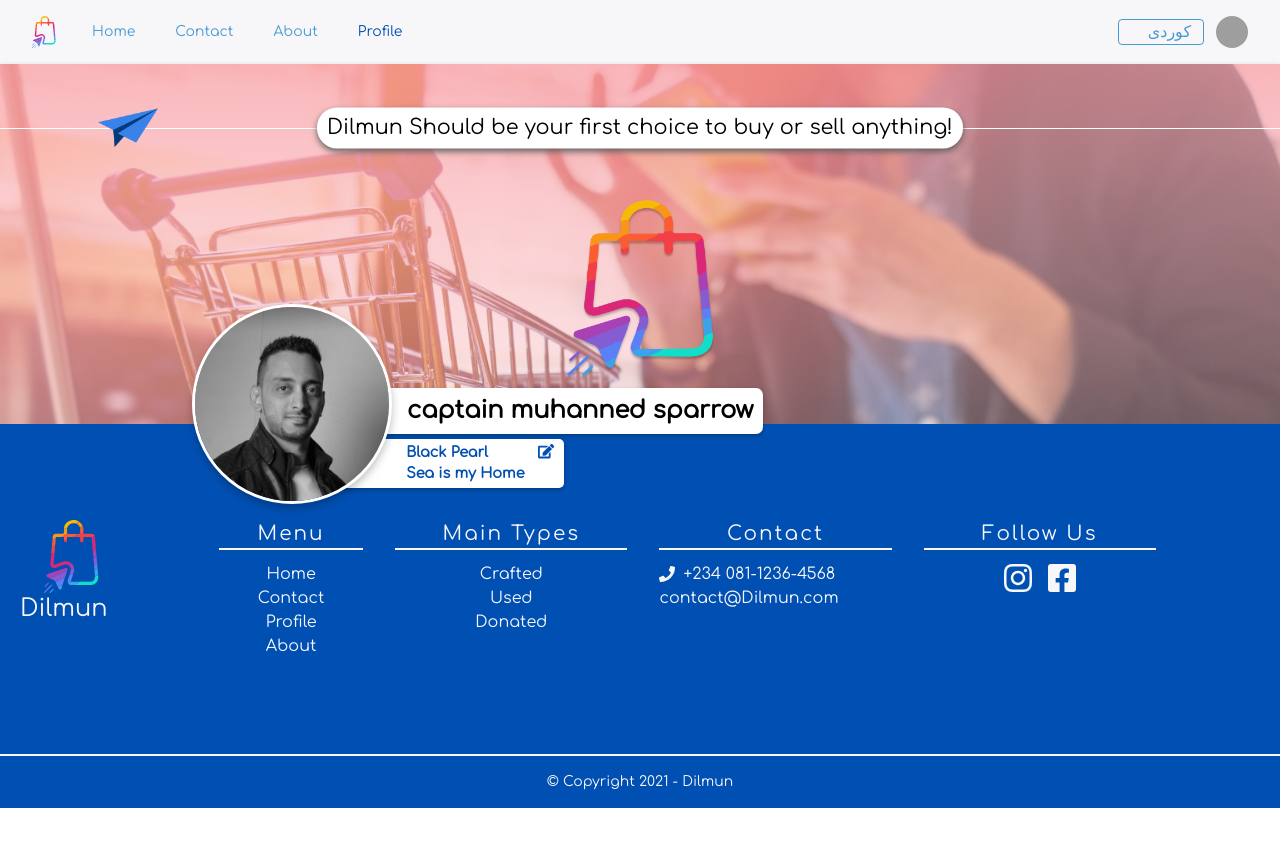
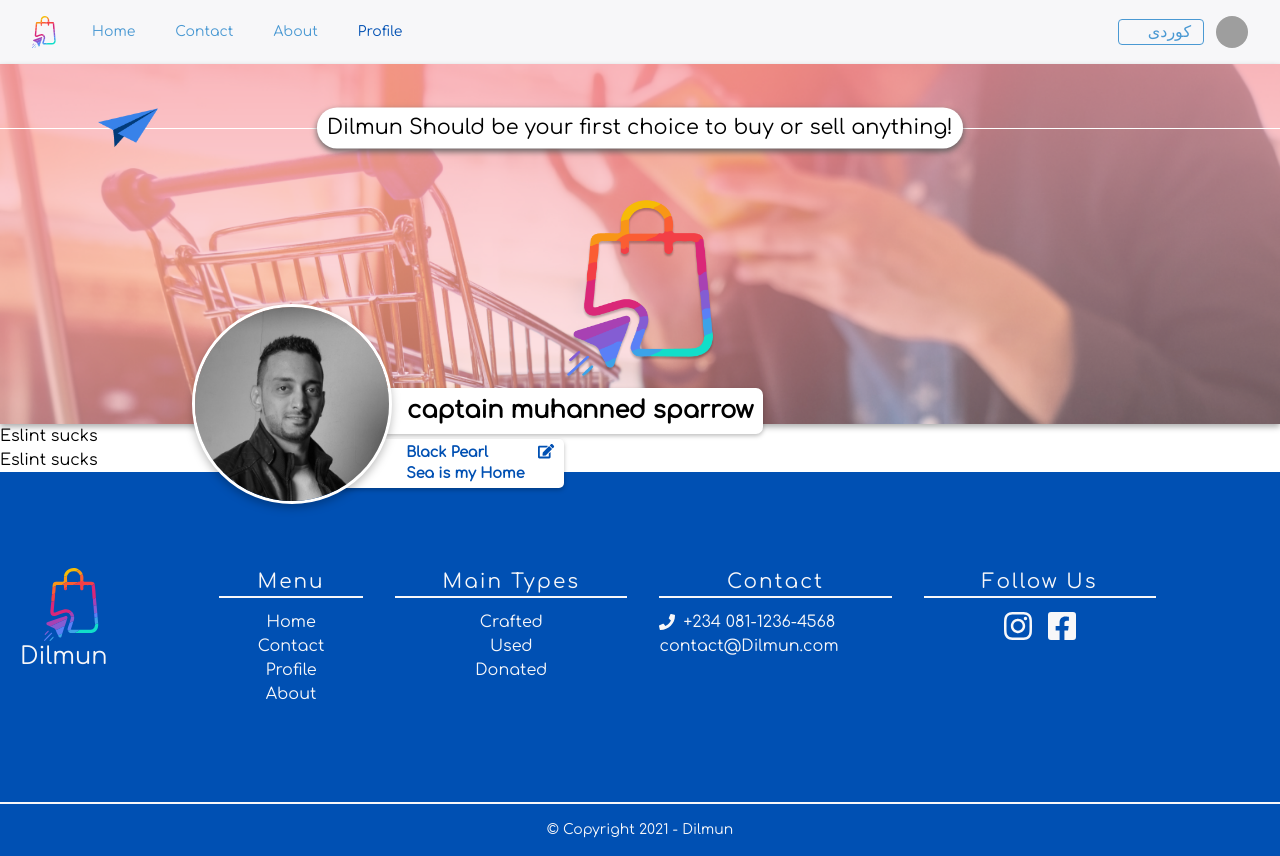
Before and after one commit to ReCoded-Org/capstone-iraq-rct-dilmun, a React (Create React App) app: page /profile in a window 1280 px wide. Before the commit the page ends 808 px from the top, so only its background shows below. Built offline with nearby package versions, Linux system fonts and the light colour scheme; grey boxes are pictures that could not be loaded.

Commit message:
after 50 minots i finaly to get run my cont , still hate eslint

```diff
--- /dev/null
+++ b/src/components/ProfileContentCard/ProfileContentCard.jsx
@@ -0,0 +1,15 @@
+import React from 'react'
+import './ProfileContentCard.css'
+import PropTypes from 'prop-types'
+
+export default function ProfileContentCard({ title }) {
+    return <div>{title}</div>
+}
+
+ProfileContentCard.defaultProps = {
+    title: 'Eslint sucks',
+}
+
+ProfileContentCard.propTypes = {
+    title: PropTypes.string,
+}
--- /dev/null
+++ b/src/components/ProfileContentCard/index.js
@@ -0,0 +1 @@
+export { default } from './ProfileContentCard'
--- a/src/containers/Profile/Profile.jsx
+++ b/src/containers/Profile/Profile.jsx
@@ -1,11 +1,14 @@
 import React, { Fragment } from 'react'
 import './Profile.css'
 import TopProfile from '../../components/TopProfile'
+import Card from '../../components/ProfileContentCard'
 
 export default function Profile() {
     return (
         <>
             <TopProfile />
+            <Card />
+            <Card />
         </>
     )
 }
```
Also changed, not shown: src/components/ProfileContentCard/ProfileContentCard.css (added).
